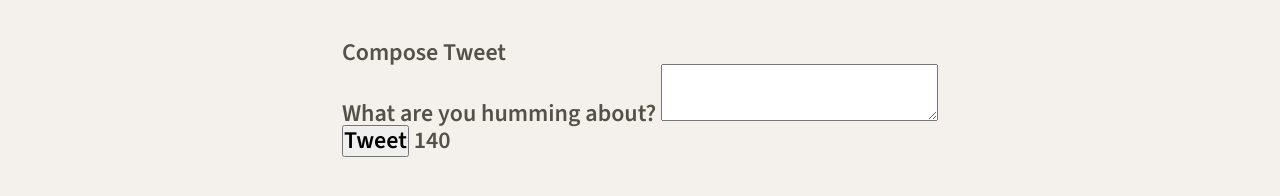
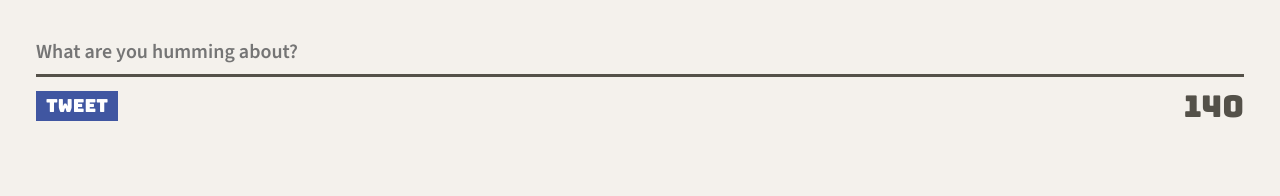
Before and after one commit to jonascura/tweeter-app, a website: page public/index.html in a window 1280 px wide. Shown: the part 400-596 px from the top of the page. Drawn offline with nearby package versions, Linux system fonts and the light colour scheme.

Commit message:
Style new-tweet.css

```diff
--- a/public/index.html
+++ b/public/index.html
@@ -26,6 +26,7 @@
     <link rel="stylesheet" href="/styles/layout.css" type="text/css" />
     <link rel="stylesheet" href="/styles/nav.css" type="text/css" />
     <link rel="stylesheet" href="/styles/header.css" type="text/css" />
+    <link rel="stylesheet" href="/styles/new-tweet.css" type="text/css" />
 
 
     <!-- External JS -->
@@ -68,11 +69,11 @@
     <!-- Page-specific (main) content here -->
     <main class="container">
       <section class="new-tweet">
-        <h2>Compose Tweet</h2>
+        <!-- <h2>Compose Tweet</h2> -->
         <form>
-          <label for="tweet-text">What are you humming about?</label>
-          <textarea name="text" id="tweet-text"></textarea>
-          <div>
+          <!-- <label for="tweet-text">What are you humming about?</label> -->
+          <textarea name="text" id="tweet-text" placeholder="What are you humming about?" cols="140" maxlength="140"></textarea>
+          <div class="tweet-and-counter">
             <button type="submit">Tweet</button>
             <output name="counter" class="counter" for="tweet-text">140</output>
           </div>
--- /dev/null
+++ b/public/styles/new-tweet.css
@@ -0,0 +1,37 @@
+button {
+  background-color: #4056A1;
+  font-family: "Bungee";
+  border: none;
+  color: white;
+  padding: 2px 10px;
+  text-align: center;
+  text-decoration: none;
+  display: inline-block;
+  font-size: 18px;
+}
+
+#tweet-text {
+  resize: none;
+  background-color: #f4f1ec;
+  font-family: "Source Sans 3";
+  font-weight: 600;
+  font-size: 20px;
+  color: #545149;
+  border: none;
+  height: 40%;
+  width: 100%;
+  border-bottom: 3px solid #545149;
+  margin-bottom: 10px;
+}
+
+.tweet-and-counter {
+  display:flex;
+  justify-content: space-between;
+
+}
+
+.counter {
+  font-family: "Bungee";
+  color: #545149;
+  font-size: 30px;
+}
```
